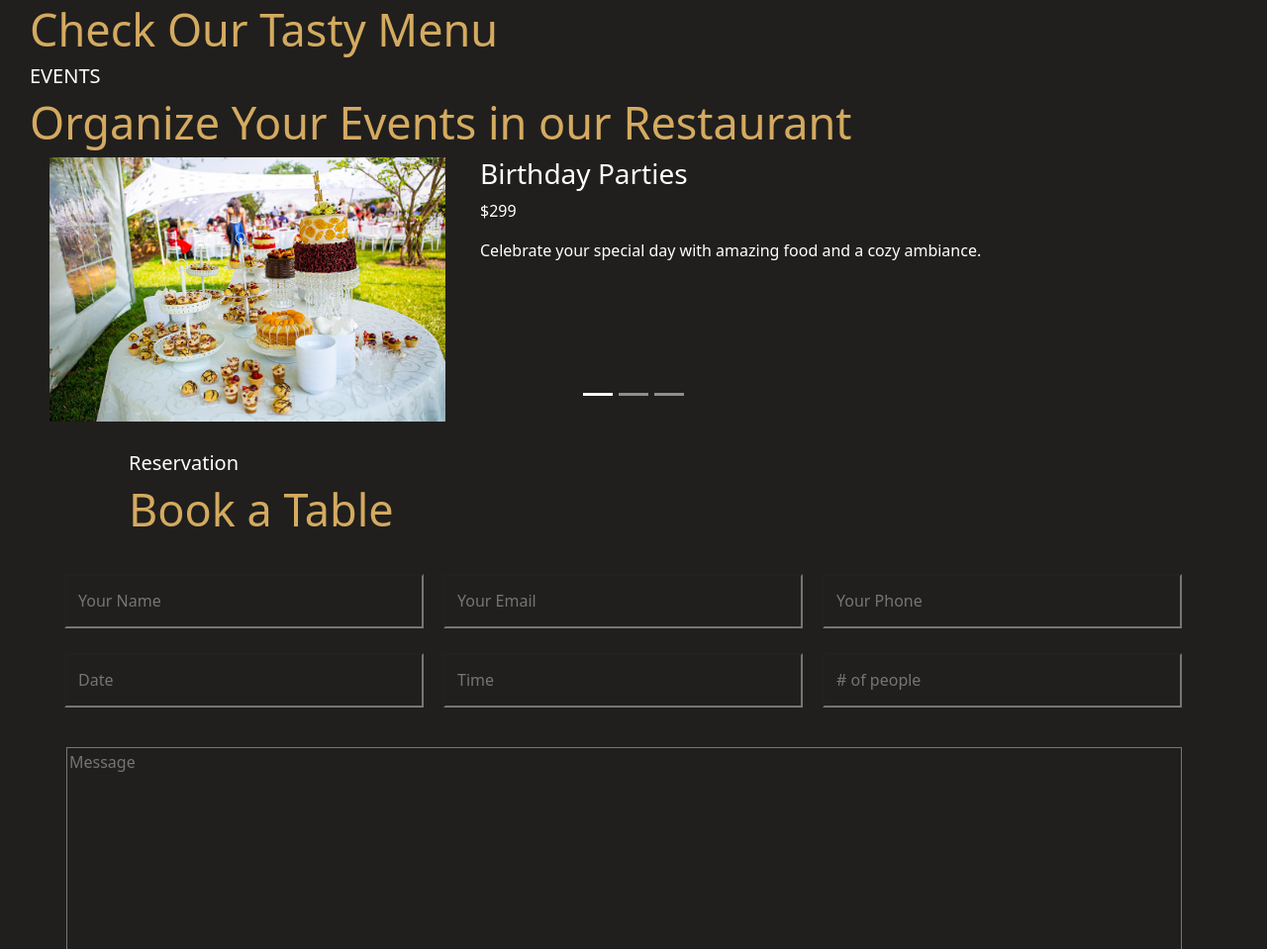
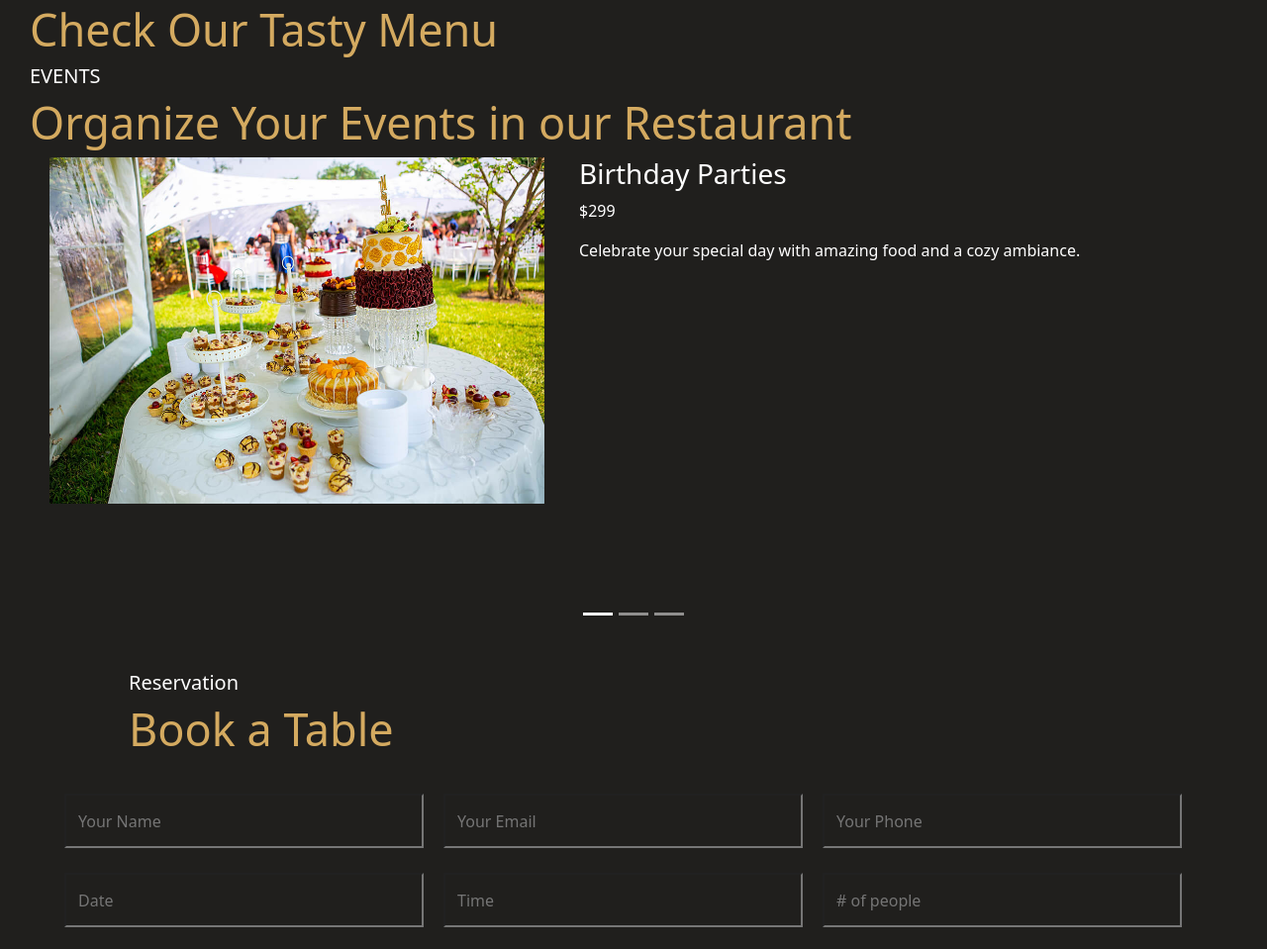
Before and after one commit to somaleyo/CBienBon, a website: page index.htm in a window 1280 px wide. Shown: the part 2029-2988 px from the top of the page at 99% size. Drawn offline with Linux system fonts and the light colour scheme.

Commit message:
carousel 50%

```diff
--- a/index.htm
+++ b/index.htm
@@ -98,12 +98,7 @@
   <h5 class="soustitre">EVENTS</h5>
   <h2 class="soustitre2">Organize Your Events in our Restaurant</h2>
 
-  <div id="carouselExampleIndicators" class="carousel slide">
-    <div class="carousel-indicators">
-      <button type="button" data-bs-target="#carouselExampleIndicators" data-bs-slide-to="0" class="active"></button>
-      <button type="button" data-bs-target="#carouselExampleIndicators" data-bs-slide-to="1"></button>
-      <button type="button" data-bs-target="#carouselExampleIndicators" data-bs-slide-to="2"></button>
-    </div>
+
     <div class="carousel-inner">
 
       <!-- Slide 1 -->
@@ -147,8 +142,13 @@
       </div>
     </div>
 
+    <div id="carouselExampleIndicators" class="carousel slide">
+      <div class="carousel-indicators">
+        <button type="button" data-bs-target="#carouselExampleIndicators" data-bs-slide-to="0" class="active"></button>
+        <button type="button" data-bs-target="#carouselExampleIndicators" data-bs-slide-to="1"></button>
+        <button type="button" data-bs-target="#carouselExampleIndicators" data-bs-slide-to="2"></button>
+      </div>
 
-    </button>
   </div>
 </section>
 </div>
--- a/src/sass/modules/_bases.sass
+++ b/src/sass/modules/_bases.sass
@@ -163,15 +163,17 @@ body
                         font-size: 22px !important
 
     #event
-        .carousel-inner
-            .carousel-item
-                .container-carousel
-                    display: flex
-                    gap: 35px
-                    padding-left: 50px
-                    padding-left: 50px
-                    .carou
-                        width: 400px
+        .carousel-indicators
+            padding-top: 100px
+            position: relative
+        .container-carousel
+                display: flex
+                gap: 35px
+                padding-left: 50px
+                padding-left: 50px
+                .carou
+                    width: 500px
+                    height: 350px
     #reservation
         padding-top: 30px
         padding-bottom: 30px
```
Also changed, not shown: public/styles/style.css, 1 other file.
